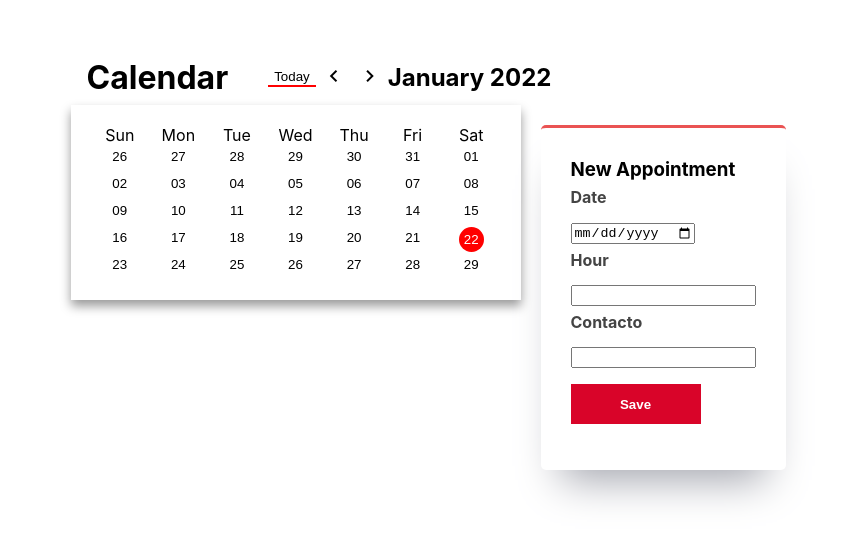
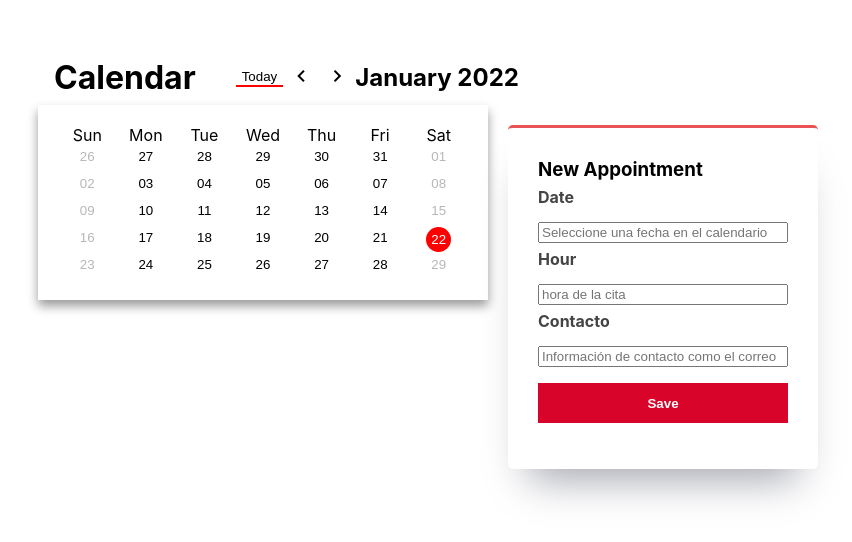
Before and after one commit to ethanial1/DancingWithDeath_Front, a React (Create React App) app: page / in a window 1280 px wide. Shown: the top 542 px of the page, without its empty margins (202-1054 px from the left). Built offline with nearby package versions, Linux system fonts and the light colour scheme.

Commit message:
Estilos y componentes

```diff
--- a/src/App.js
+++ b/src/App.js
@@ -9,7 +9,7 @@ import { getMonth } from "./helpers/utils";
 
 function App() {
   const [currentMonth, setCurrentMonth] = useState(getMonth());
-  const { monthIndex, fecha } = useContext(GLOBAL_CONTEXT);
+  const { monthIndex, fecha, hora } = useContext(GLOBAL_CONTEXT);
 
   useEffect(() => {
     setCurrentMonth(getMonth(monthIndex));
@@ -26,7 +26,7 @@ function App() {
             <Month month={currentMonth}/>
             <HoursContainer fecha={fecha}/>
           </div>
-          <CreateAppointment />
+          <CreateAppointment fecha={fecha} hora={hora}/>
         </div>
 
       </div>
--- a/src/components/Appointment/CreateAppointment.jsx
+++ b/src/components/Appointment/CreateAppointment.jsx
@@ -1,43 +1,81 @@
-import React, { useState } from 'react';
+import React, { useEffect, useState, useContext } from 'react';
+import GLOBAL_CONTEXT from '../../context/GlobalContext';
 import st from './Appointment.module.css'
 
-const CreateAppointment = () => {
+const CreateAppointment = ({fecha, hora}) => {
+  const [form, setForm] = useState({fecha: "", formatDate: "", hora: "", contacto: ""});
+  const { setFecha, setHora } = useContext(GLOBAL_CONTEXT);
 
-  const [form, setForm] = useState({fecha: "", hora: "", contacto: ""});
+  useEffect(() => {
+    fecha.hasOwnProperty("year") && setForm(
+      {
+        ...form,
+        fecha: new Date(fecha.year, fecha.month-1, fecha.day).toDateString(),
+        formatDate: `${fecha.year}-${fecha.month}-${fecha.day}`,
+        hora: hora
+      })
+  }, [fecha, hora]);
+
+  console.log("format ",form.formatDate)
+
 
   const handleChange = (e) => {
     setForm({
         ...form,
         [e.target.name]: e.target.value
     })
-}
+  }
+
+  const addAppointment = () => {
+    fetch("https://api-death.herokuapp.com/api/cita/add", {
+      method: "POST",
+      headers: {
+        'Content-Type': 'application/json; charset=utf-8'
+      },
+      body: JSON.stringify(
+        {
+          fecha: form.formatDate,
+          hora: form.hora,
+          contacto: form.contacto
+        }
+      )
+    })
+    .then(res => res.json())
+    .then(json => {
+      console.log(json)
+      setForm({fecha: "", hora: "", contacto: ""});
+    })
+    .catch(err => console.log(err))
+
+  }
 
   const handleSumbit = (e) => {
     e.preventDefault();
 
-    if(!form.artist || !form.song) {
-        alert("Datos incompletos")
-        return;
+    if(!form.fecha || !form.hora || !form.contacto) {
+      alert("Datos incompletos")
+      return;
     }
 
-    setForm({fecha: "", hora: "", contacto: ""});
+    addAppointment();
   }
 
   return (
     <div className={st.box}>
       <h3>New Appointment</h3>
-      <form>
+
+      <form onSubmit={handleSumbit}>
         <div>
           <label htmlFor="fecha">Date</label>
-          <input type="date" id='fecha' name='fecha'/>
+          <input type="text" id='fecha' name='fecha' readOnly required value={form.fecha} placeholder='Seleccione una fecha en el calendario'/>
         </div>
         <div>
           <label htmlFor="hora">Hour</label>
-         <input type="text" name="hour" id="hour" />
+         <input type="text" name="hora" id="hora" required value={form.hora} placeholder='hora de la cita' onChange={handleChange}/>
         </div>
         <div>
           <label htmlFor="contacto">Contacto</label>
-          <input type="text" name="contacto" id="contacto" />
+          <input type="text" name="contacto" id="contacto" required placeholder='Información de contacto como el correo' value={form.contacto} onChange={handleChange}/>
         </div>
         <input type="submit" value="Save" className={st.btn}/>
       </form>
--- a/src/components/Day/Day.jsx
+++ b/src/components/Day/Day.jsx
@@ -1,10 +1,20 @@
-import React, { useContext } from 'react';
+import React, { useContext, useEffect, useState } from 'react';
 import dayjs from 'dayjs';
 import GLOBAL_CONTEXT from '../../context/GlobalContext';
 
 const Day = ({day}) => {
 
+    const [disabled, setDisabled] = useState(false);
     const { setFecha } = useContext(GLOBAL_CONTEXT);
+
+    const dayOfWeek = day.get("day");
+
+    useEffect(() => {
+        if(dayOfWeek === 0 || dayOfWeek === 6) {
+            setDisabled(true)
+        }
+    }, []);
+
 
     const getCurrentDay = () => {
         return day.format('DD-MM-YY') === dayjs().format('DD-MM-YY') ? 'current_day' : '';
@@ -20,7 +30,7 @@ const Day = ({day}) => {
 
     return (
         <div>
-            <button onClick={setDateSelected}>
+            <button onClick={setDateSelected} disabled={disabled}>
                 <span className={`${getCurrentDay()}`} >{day.format("DD")}</span>
             </button>
         </div>
--- a/src/components/Hours/HourCard.jsx
+++ b/src/components/Hours/HourCard.jsx
@@ -1,11 +1,14 @@
-import React from 'react';
+import React, { useContext } from 'react';
+import GLOBAL_CONTEXT from '../../context/GlobalContext';
 import st from './Hours.module.css';
 
 const HourCard = ({hora}) => {
+    const { setHora } = useContext(GLOBAL_CONTEXT);
+
     return (
-        <div className={st.card}>
+        <button className={st.card} onClick={() => setHora(hora)}>
             <span className="card__title">{hora}</span>
-        </div>
+        </button>
     )
 };
 
--- a/src/components/Hours/Hours.module.css
+++ b/src/components/Hours/Hours.module.css
@@ -6,16 +6,18 @@
 
 
 .card {
-    margin: 20px;
+    margin: 10px;
     padding: 20px;
     width:  200px;
     text-align: center;
     border-radius: 10px;
     box-shadow: 0px 6px 10px rgba(0, 0, 0, 0.25);
-    transition: all 0.2s;
+    transition: all 0.3s;
 }
 
 .card:hover {
+    color: #fff;
+    background-color: #d90429;
     box-shadow: 0px 6px 10px rgba(0, 0, 0, 0.4);
     transform: scale(1.01);
-  }
+}
--- a/src/components/Hours/HoursContainer.jsx
+++ b/src/components/Hours/HoursContainer.jsx
@@ -1,4 +1,5 @@
 import React, { useEffect, useState } from 'react';
+import Loader from '../Loader/Loader';
 import HourCard from './HourCard';
 
 import st from './Hours.module.css'
@@ -38,7 +39,13 @@ const HoursContainer = ({fecha}) => {
     return (
         <div className={st.contenedor}>
             {
-                !loading ? horas.map((hora, index) => <HourCard key={index} hora={hora}/>) : <div>cargando</div>
+                !loading ?(
+                    <div style={{marginTop: "1rem", padding: "10px"}}>
+                        {
+                            horas.map((hora, index) => <HourCard key={index} hora={hora}/>)
+                        }
+                    </div>
+                ): <Loader />
             }
             {error && <div>Ocurrio un error</div>}
         </div>
--- /dev/null
+++ b/src/components/Loader/Loader.jsx
@@ -0,0 +1,7 @@
+import React from 'react'
+
+export default function Loader() {
+    return (
+        <div className="lds-roller"><div></div><div></div><div></div><div></div><div></div><div></div><div></div><div></div></div>
+    )
+}
--- a/src/context/ContextApp.js
+++ b/src/context/ContextApp.js
@@ -5,9 +5,10 @@ import dayjs from 'dayjs';
 const ContextApp = (props) => {
     const [monthIndex, setMonthIndex] = useState(dayjs().month());
     const [fecha, setFecha] = useState({});
+    const [hora, setHora] = useState("");
 
     return (
-        <GLOBAL_CONTEXT.Provider value={{monthIndex, setMonthIndex, fecha, setFecha}}>
+        <GLOBAL_CONTEXT.Provider value={{monthIndex, setMonthIndex, fecha, setFecha, hora, setHora}}>
             {props.children}
         </GLOBAL_CONTEXT.Provider>
     )
--- a/src/context/GlobalContext.js
+++ b/src/context/GlobalContext.js
@@ -3,9 +3,11 @@ import React from "react";
 const  GLOBAL_CONTEXT = React.createContext(
     {
         fecha: {},
+        hora: "",
         monthIndex: 0,
         setMonthIndex: (index) => {},
-        setFecha: (date) => {}
+        setFecha: (date) => {},
+        setHora: (hora) => {}
     }
 )
 
--- a/src/index.css
+++ b/src/index.css
@@ -56,6 +56,10 @@ form {
   margin-bottom: 1rem;
 }
 
+input {
+  width: 250px;
+}
+
 label {
   padding: 0.5rem 0;
   margin: 0 0 0.5rem 0;
@@ -66,7 +70,87 @@ label {
   cursor: pointer;
 }
 
-
-
-
-/**/
+.lds-roller {
+  display: inline-block;
+  position: relative;
+  width: 80px;
+  height: 80px;
+}
+.lds-roller div {
+  animation: lds-roller 1.2s cubic-bezier(0.5, 0, 0.5, 1) infinite;
+  transform-origin: 40px 40px;
+}
+.lds-roller div:after {
+  content: " ";
+  display: block;
+  position: absolute;
+  width: 7px;
+  height: 7px;
+  border-radius: 50%;
+  background: #000;
+  margin: -4px 0 0 -4px;
+}
+.lds-roller div:nth-child(1) {
+  animation-delay: -0.036s;
+}
+.lds-roller div:nth-child(1):after {
+  top: 63px;
+  left: 63px;
+}
+.lds-roller div:nth-child(2) {
+  animation-delay: -0.072s;
+}
+.lds-roller div:nth-child(2):after {
+  top: 68px;
+  left: 56px;
+}
+.lds-roller div:nth-child(3) {
+  animation-delay: -0.108s;
+}
+.lds-roller div:nth-child(3):after {
+  top: 71px;
+  left: 48px;
+}
+.lds-roller div:nth-child(4) {
+  animation-delay: -0.144s;
+}
+.lds-roller div:nth-child(4):after {
+  top: 72px;
+  left: 40px;
+}
+.lds-roller div:nth-child(5) {
+  animation-delay: -0.18s;
+}
+.lds-roller div:nth-child(5):after {
+  top: 71px;
+  left: 32px;
+}
+.lds-roller div:nth-child(6) {
+  animation-delay: -0.216s;
+}
+.lds-roller div:nth-child(6):after {
+  top: 68px;
+  left: 24px;
+}
+.lds-roller div:nth-child(7) {
+  animation-delay: -0.252s;
+}
+.lds-roller div:nth-child(7):after {
+  top: 63px;
+  left: 17px;
+}
+.lds-roller div:nth-child(8) {
+  animation-delay: -0.288s;
+}
+.lds-roller div:nth-child(8):after {
+  top: 56px;
+  left: 12px;
+}
+@keyframes lds-roller {
+  0% {
+    transform: rotate(0deg);
+  }
+  100% {
+    transform: rotate(360deg);
+  }
+}
```
